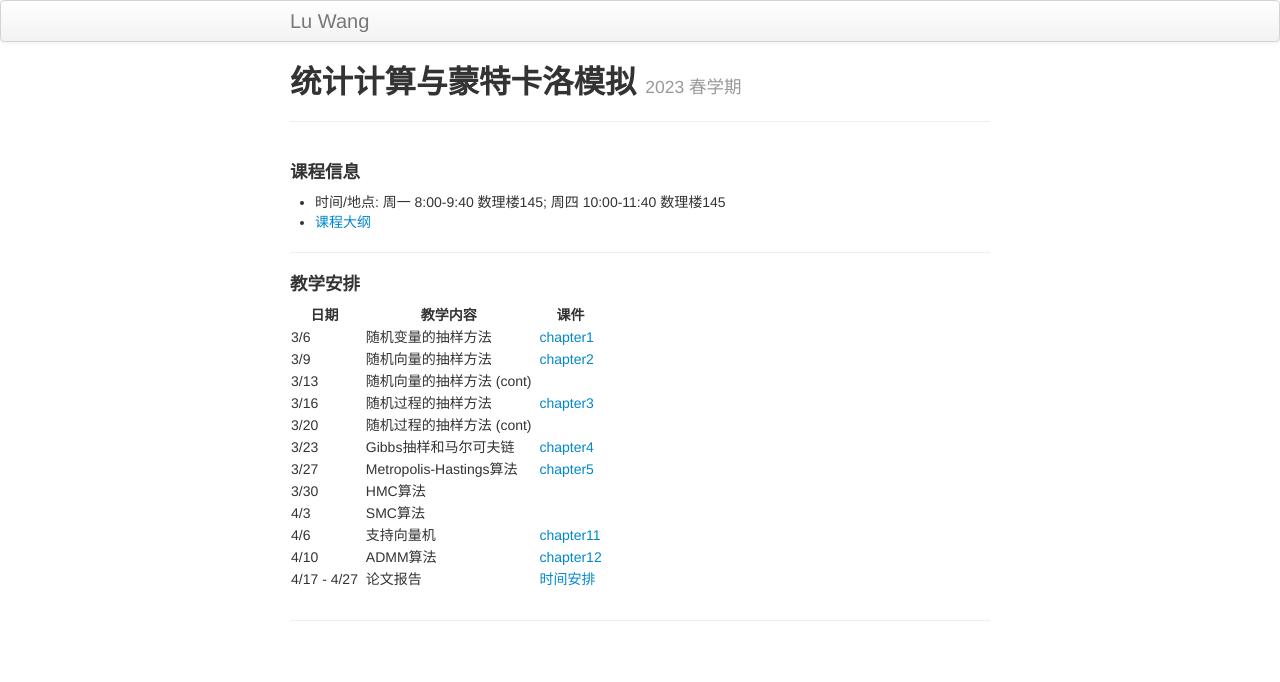
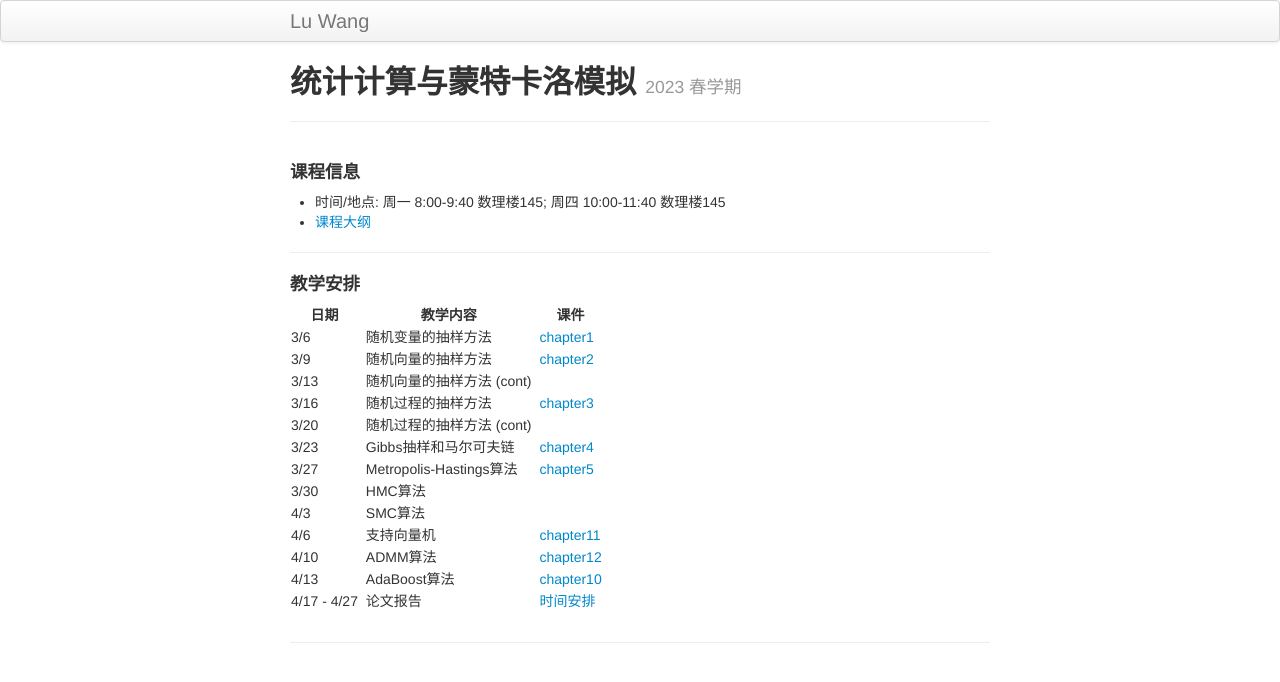
Before and after one commit to wangronglu/StatisticalComputing, a Jekyll site: the page built from index.md, in a window 1280 px wide. Shown: the top 682 px of the page. Built offline with Jekyll 4.4.1, drawn with Linux system fonts in a browser that asks for light colours.

Commit message:
Update index.md

```diff
--- a/index.md
+++ b/index.md
@@ -30,6 +30,7 @@ description: Course Website
 | 4/3 || SMC算法 ||  |
 | 4/6 || 支持向量机 || [chapter11](Lectures/chapter11_handout.pdf) |
 | 4/10 || ADMM算法 || [chapter12](Lectures/chapter12_handout.pdf) |
+| 4/13 || AdaBoost算法 || [chapter10](Lectures/chapter10_handout.pdf) |
 | 4/17 - 4/27 ||  论文报告  || [时间安排](https://docs.qq.com/sheet/DRHdUU1hIeVB5Z2ln?tab=BB08J2) |
 
 <!--
```
